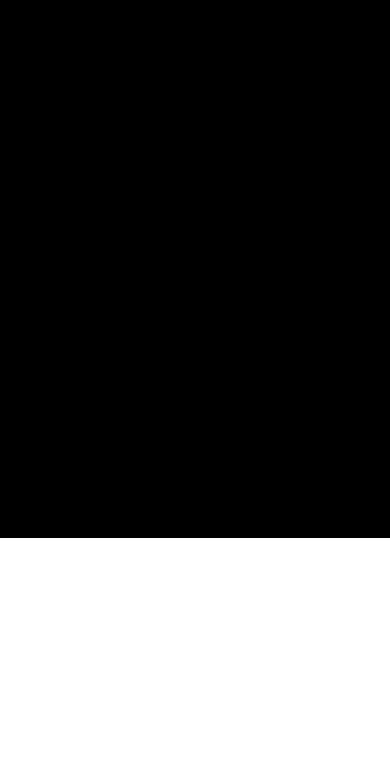
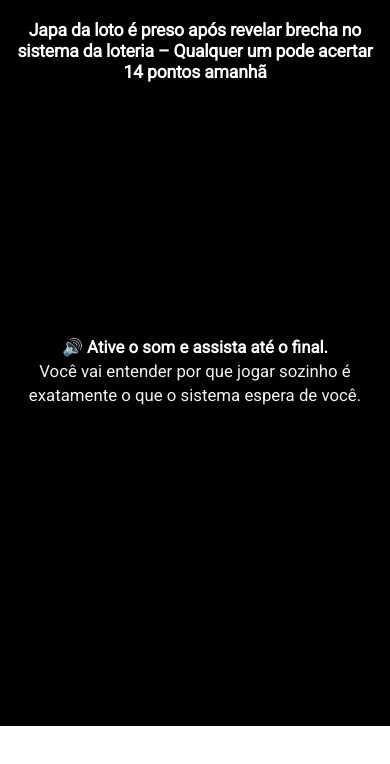
Before and after one commit to Quaresma-PP/blackmediasleuth.site, a plain HTML site: page vsl-pre/index.html in a window 390 px wide. Drawn offline with Linux system fonts and the light colour scheme.

Commit message:
Enhance video section with headline and sound callout
Added a headline and sound callout to the video section.

```diff
--- a/vsl-pre/index.html
+++ b/vsl-pre/index.html
@@ -1269,6 +1269,40 @@
                                 }
                             </style>
                             <div class="a-e-cont a-video a-s-d-3ddxk2 atomicat-element-container-f2e6992 a-video-f2e6992 a-r atomicat-video a-u-3" data-hex="tuxGi9Hw2">
+
+                                    <div class="main-headline" style="text-align: center; margin: 20px auto; max-width: 700px; padding: 0 20px;">
+
+    <h1 class="headline-news">
+        Japa da loto é preso após revelar brecha no sistema da loteria –
+        Qualquer um pode acertar 14 pontos amanhã
+    </h1>
+
+</div>
+
+<style>
+
+.headline-news{
+    font-size: clamp(1.1rem, 4.5vw, 1.9rem);
+    color: #ffffff;
+    line-height: 1.25;
+    font-weight: 800;
+    margin: 0;
+    word-break: keep-all;
+}
+
+/* Ajuste fino mobile */
+@media (max-width: 480px){
+    .main-headline{
+        padding: 0 15px !important;
+    }
+
+    .headline-news{
+        line-height: 1.2 !important;
+        letter-spacing: -0.2px;
+    }
+}
+
+</style>
                                 <div style="aspect-ratio: 1.77777">
 
   <vturb-smartplayer id="vid-69a3129bede7290ae641cbdf" style="display: block; margin: 0 auto; width: 100%; max-width: 400px;"></vturb-smartplayer> <script type="text/javascript"> var s=document.createElement("script"); s.src="https://scripts.converteai.net/beb06ebc-0219-4b97-b88f-8ccab6eb2442/players/69a3129bede7290ae641cbdf/v4/player.js", s.async=!0,document.head.appendChild(s); </script>
@@ -1297,6 +1331,15 @@
                                     margin-top: 200px;
                                 }
                             </style>
+
+                                <div class="sound-callout" style="text-align:center; margin: 12px auto; max-width: 700px; padding: 0 20px;">
+  <p style="margin:0; font-size: 1.05rem; line-height: 1.45; color:#ffffff; font-weight:600;">
+    🔊 <strong>Ative o som e assista até o final.</strong><br>
+    <span style="font-weight:400; opacity:.95;">
+      Você vai entender por que jogar sozinho é exatamente o que o sistema espera de você.
+    </span>
+  </p>
+</div>
                             <div class="a-ft-771b905 atomicat-footer a-u-1 a-r atomicat-element-container-771b905 a-e-cont a-ft" data-hex="Qr8SRqnhCM">
                                 <!-- footer - g88o4k -->
                                 <footer class="a-i-e-cont a-g-s-t">
```
